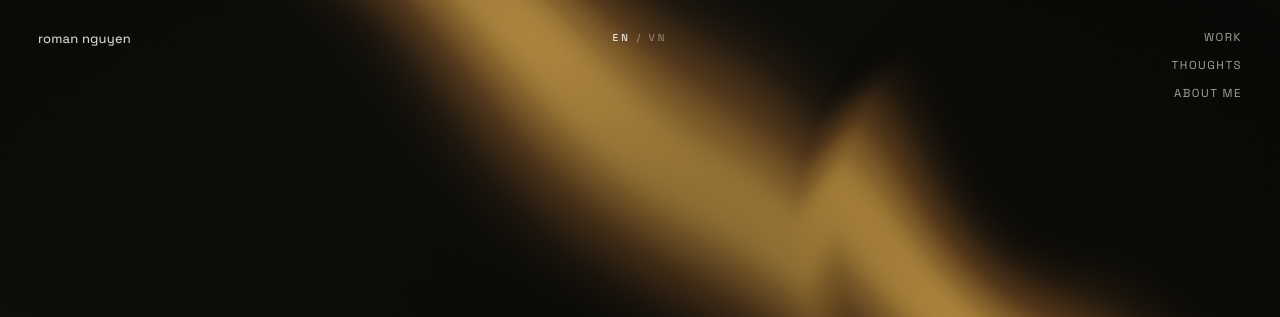
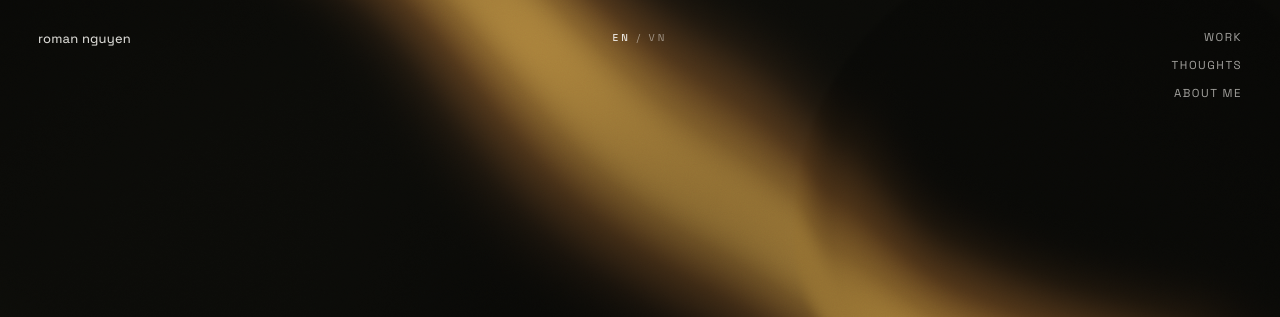
Before and after one commit to romannguyen99/roman-portfolio-website, an Astro site: page / in a window 1280 px wide. Shown: the top 317 px of the page. Built offline with nearby package versions, Linux system fonts and the light colour scheme; Astro itself is replaced by a stand-in of ours; animation ran at ten frames a second.

Commit message:
feat: replace hero lens distortion with sphere-refraction glass remap

```diff
--- a/src/components/hero/heroField.js
+++ b/src/components/hero/heroField.js
@@ -106,15 +106,28 @@
       vec2 cP = vec2((uCenter.x/uRes.x)*aspect, uCenter.y/uRes.y) * scale;
 
       // ===== circle = a region where the SHARED field's UVs are optically transformed =====
+      const float IOR         = 1.42;          // glass index of refraction (range 1.3-1.5). Higher IOR = stronger bending.
+      const float ETA         = 1.0 / IOR;      // refract() ratio, derived from IOR. Lower ETA = stronger bending.
+      const float DEPTH_SCALE = 0.60;           // starting value; reduce first if a compressed annulus appears near the rim.
+
       float r    = distance(frag, uCenter) / uRadius; // 0 centre .. 1 edge .. >1 outside
-      float prof = 1.0 - smoothstep(0.0, 1.0, r);     // 1 centre -> 0 at edge & beyond (magnify weight)
-      float ring = smoothstep(0.12, 0.82, r) * (1.0 - smoothstep(0.82, 1.0, r)); // peaks near the edge
       float fR   = (uRadius / uRes.y) * scale;        // circle radius in field space
       vec2  rel  = P - cP;
       vec2  tang = normalize(vec2(-rel.y, rel.x) + 1e-6);
-      float k    = 1.0 - 0.17 * prof;                 // magnify (sample smaller area inside)
-      vec2  Pt   = cP + rel * k + tang * fR * 0.24 * ring;  // ribbons bend & travel AROUND the edge
-                                                            // (==P outside: prof=ring=0, fully seamless)
+
+      // sphere-refraction "glass ball" UV remap: central magnification, bending toward the edge
+      vec3  N            = normalize(vec3(rel / fR, sqrt(max(1.0 - r*r, 0.0)))); // hemisphere normal
+      vec3  Rf           = refract(vec3(0.0, 0.0, -1.0), N, ETA);
+      vec2  radialOffset = Rf.xy * fR * DEPTH_SCALE;
+
+      // edge falloff: seamless at r=1, but the lens still "hugs" the rim
+      float edge = 1.0 - smoothstep(0.84, 1.0, r);
+
+      // outer-band tangential flow: subtle "around the rim" accent only, refraction dominates
+      float tangWeight  = smoothstep(0.45, 0.85, r);
+      vec2  totalOffset = (radialOffset + tang * fR * 0.08 * tangWeight) * edge;
+
+      vec2  Pt = cP + rel + totalOffset;  // ==P outside r=1: offset -> 0, fully seamless
       vec3 col = field(Pt);
 
       // a whisper more local contrast inside the lens (same field, no brightness halo)
```
